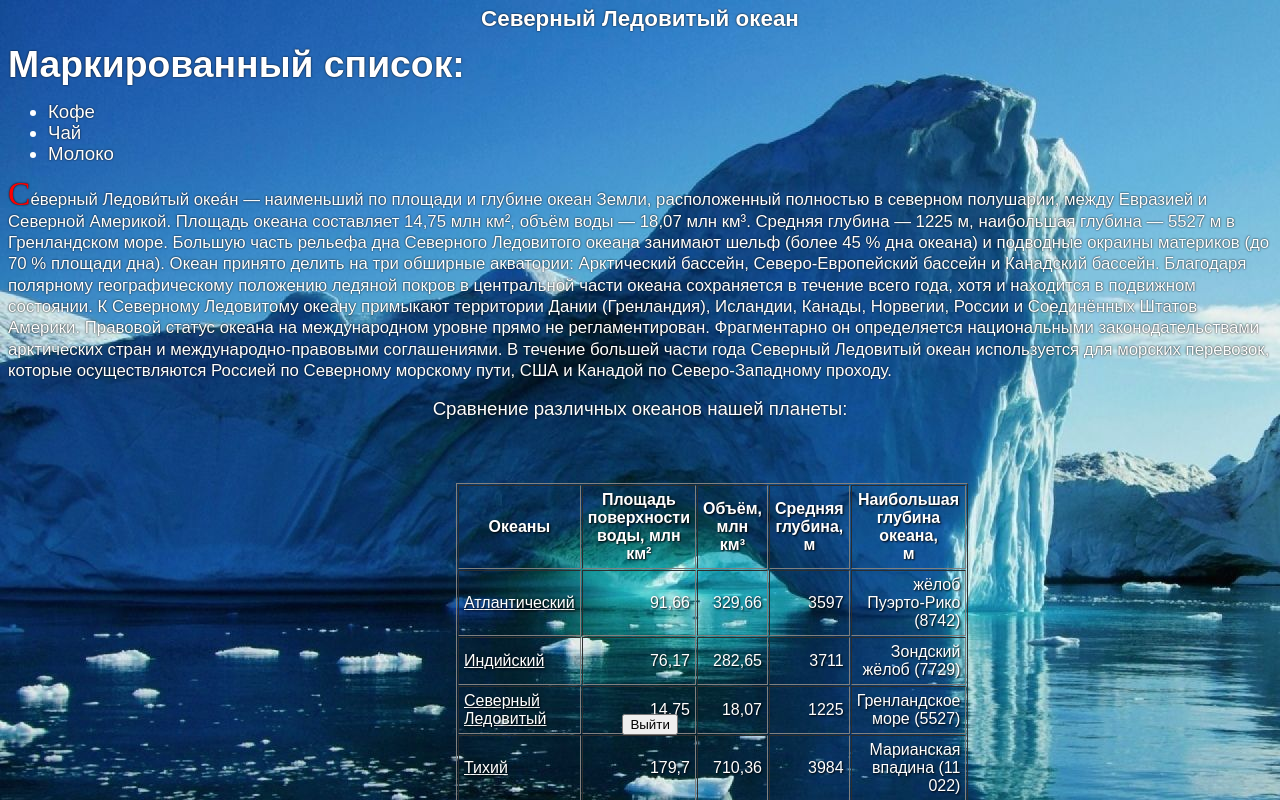
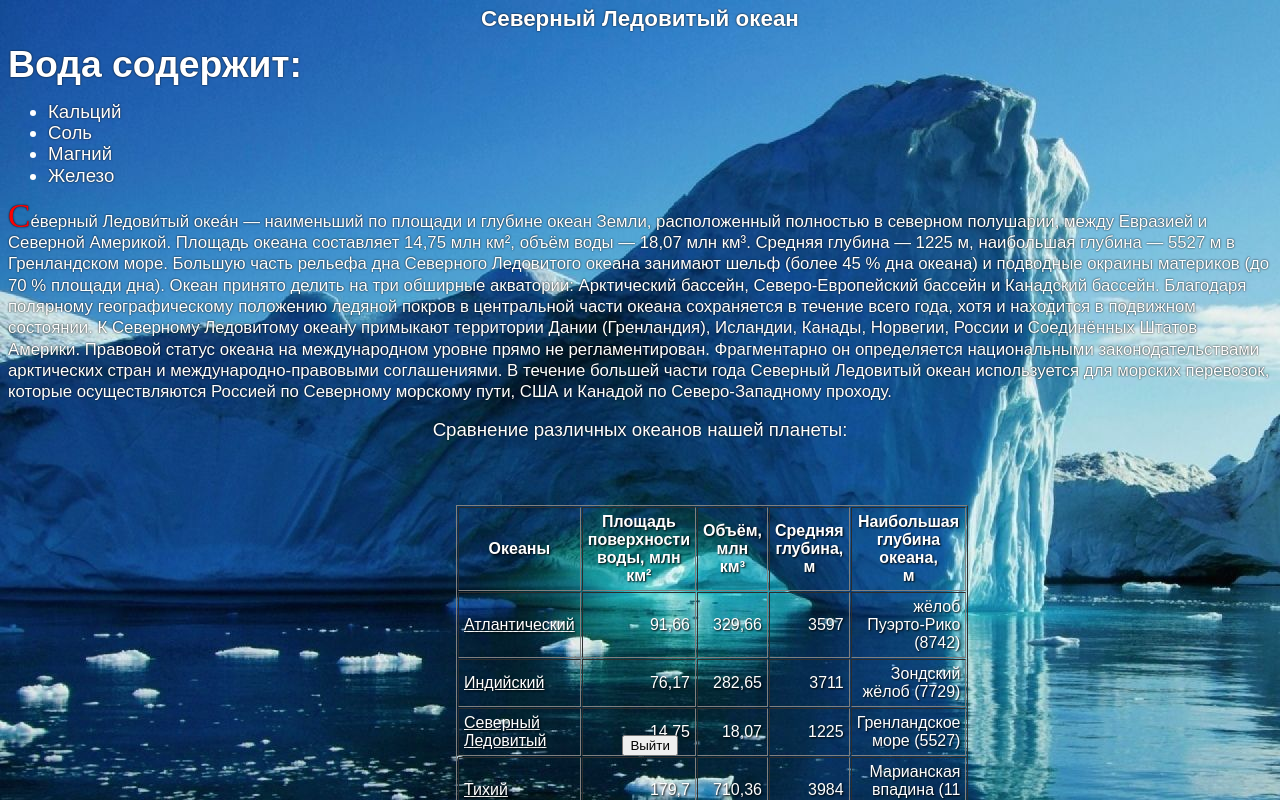
Before and after one commit to Chertkovski/Site, a plain HTML site: page Arctic Ocean.html in a window 1280 px wide. Drawn offline with Linux system fonts and the light colour scheme.

Commit message:
Update Arctic Ocean.html

```diff
--- a/Arctic Ocean.html
+++ b/Arctic Ocean.html
@@ -20,11 +20,12 @@ a{color:white;}
 <center>
 <big><b>Северный Ледовитый океан</b></big>
 </center>
-    <h1>Маркированный список:</h1>
+    <h1>Вода содержит:</h1>
     <ul>
-      <li>Кофе</li>
-      <li>Чай</li>
-      <li>Молоко</li>
+      <li>Кальций</li>
+      <li>Соль</li>
+      <li>Магний</li>
+      <li>Железо</li>
     </ul>
 <p>Се́верный Ледови́тый океа́н — наименьший по площади и глубине океан Земли, расположенный полностью в северном полушарии, между Евразией и Северной Америкой.
 Площадь океана составляет 14,75 млн км², объём воды — 18,07 млн км³. Средняя глубина — 1225 м, наибольшая глубина — 5527 м в Гренландском море.
```
